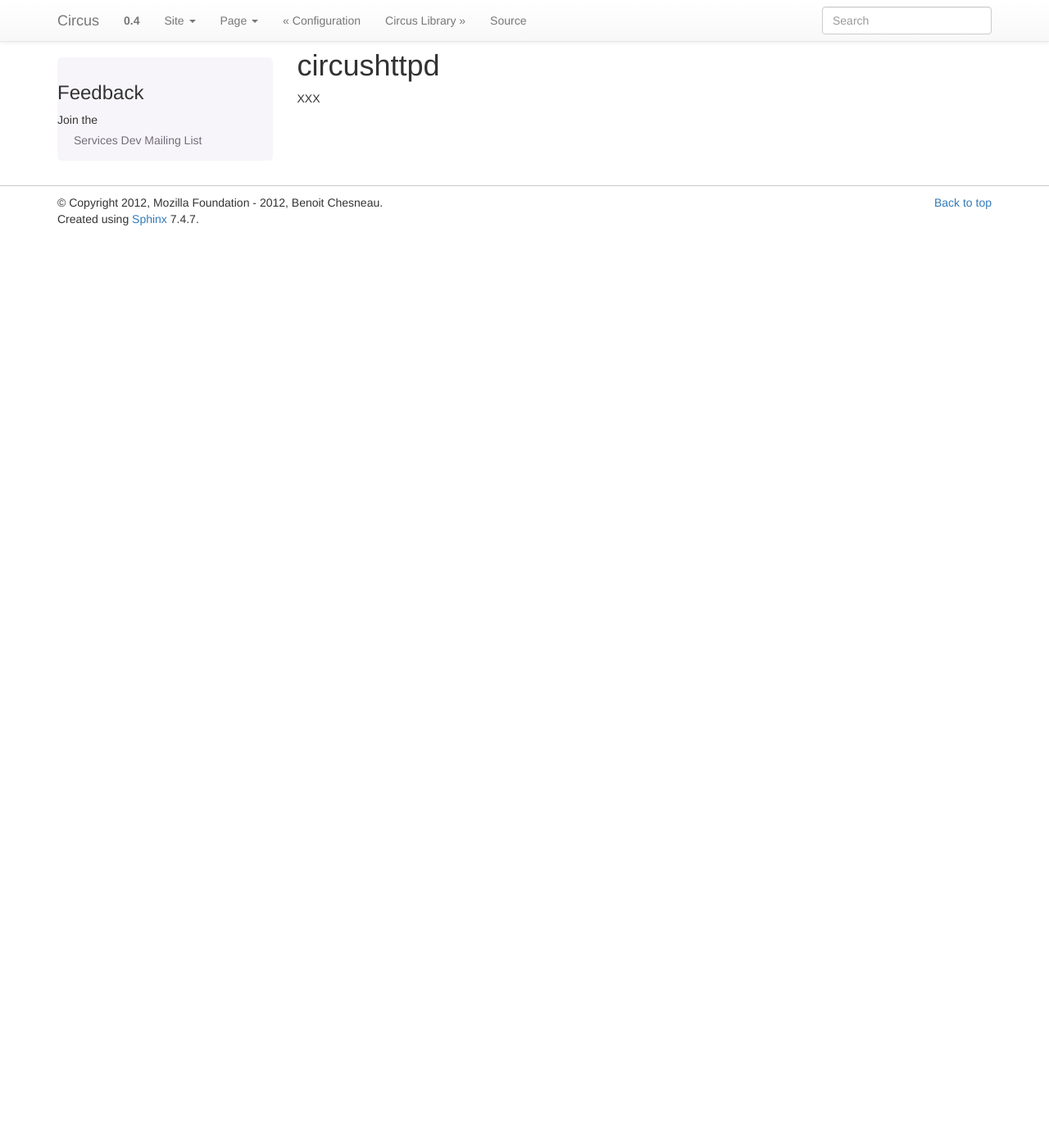
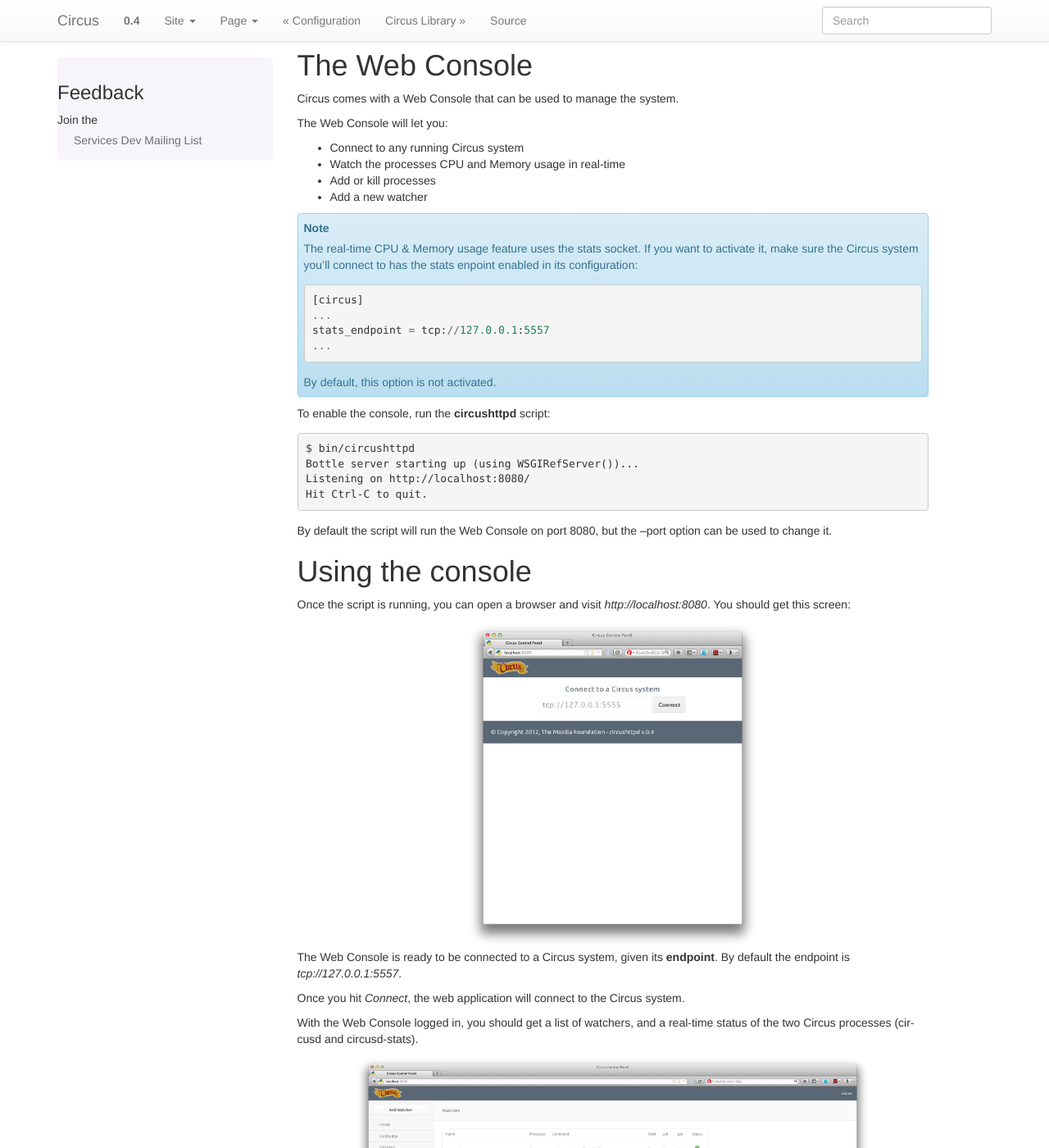
Before and after one commit to circus-tent/circus, a Sphinx documentation site: the page built from docs/source/circushttpd.rst, in a window 1280 px wide and 1400 px high. Shown: the whole window at 82% size. Built offline with Sphinx 7.4.7, drawn with Linux system fonts in a browser that asks for light colours; pages that are not in the unit, such as notebooks, are missing from menus; some of the changed text lies outside the part shown.

Commit message:
starting circushttpd documentation

```diff
--- a/docs/source/circushttpd.rst
+++ b/docs/source/circushttpd.rst
@@ -1,6 +1,95 @@
 .. _circushttpd:
 
-circushttpd
-===========
+The Web Console
+===============
 
-XXX
+Circus comes with a Web Console that can be used to manage the system.
+
+The Web Console will let you:
+
+* Connect to any running Circus system
+* Watch the processes CPU and Memory usage in real-time
+* Add or kill processes
+* Add a new watcher
+
+
+.. note::
+
+   The real-time CPU & Memory usage feature uses the stats socket.
+   If you want to activate it, make sure the Circus system you'll
+   connect to has the stats enpoint enabled in its configuration::
+
+     [circus]
+     ...
+     stats_endpoint = tcp://127.0.0.1:5557
+     ...
+
+   By default, this option is not activated.
+
+
+To enable the console, run the **circushttpd** script::
+
+
+    $ bin/circushttpd
+    Bottle server starting up (using WSGIRefServer())...
+    Listening on http://localhost:8080/
+    Hit Ctrl-C to quit.
+
+
+By default the script will run the Web Console on port 8080, but the --port option can
+be used to change it.
+
+Using the console
+=================
+
+Once the script is running, you can open a browser and visit *http://localhost:8080*.
+You should get this screen:
+
+.. image:: images/web-login.png
+   :target: _images/web-login.png
+   :align: center
+   :height: 400px
+
+
+
+The Web Console is ready to be connected to a Circus system, given its **endpoint**.
+By default the endpoint is *tcp://127.0.0.1:5557*.
+
+Once you hit *Connect*, the web application will connect to the Circus system.
+
+With the Web Console logged in, you should get a list of watchers, and a real-time
+status of the two Circus processes (circusd and circusd-stats).
+
+.. image:: images/web-index.png
+   :target: _images/web-index.png
+   :align: center
+   :height: 400px
+
+You can click on the status of each watcher to toggle it from **Active** (green)
+to **Inactive** (red). This change is effective immediatly and let you start & stop
+watchers.
+
+If you click on the watcher name, you will get a web page for that particular
+watcher, with its processes:
+
+.. image:: images/web-watchers.png
+   :target: _images/web-watchers.png
+   :align: center
+   :height: 400px
+
+On this screen, you can add or remove processes, and kill existing ones.
+
+Last but not least, you can add a brand new watcher by clicking on the *Add Watcher* link
+in the left menu:
+
+.. image:: images/web-add-watcher.png
+   :target: _images/web-add-watcher.png
+   :align: center
+   :height: 400px
+
+
+
+Running behind Nginx
+====================
+
+XXX Talk about security
```
Also changed, not shown: docs/source/coverage.rst (+17 -12 lines), docs/source/images/web-add-watcher.png (added), docs/source/images/web-index.png (added), docs/source/images/web-login.png (added), docs/source/images/web-watchers.png (added).
